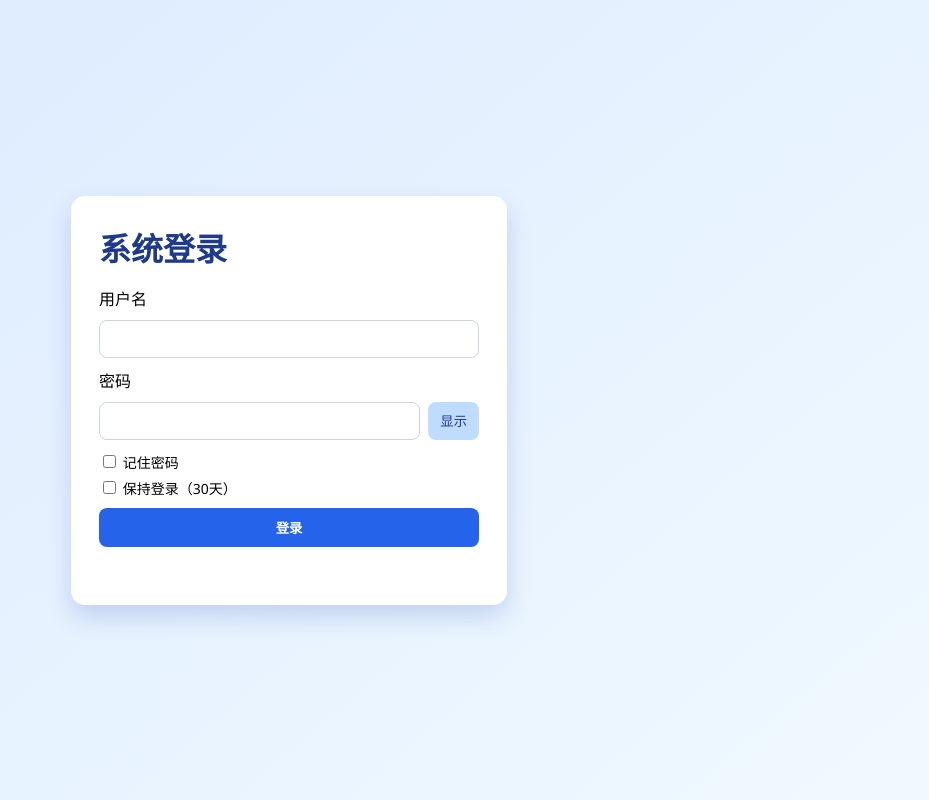
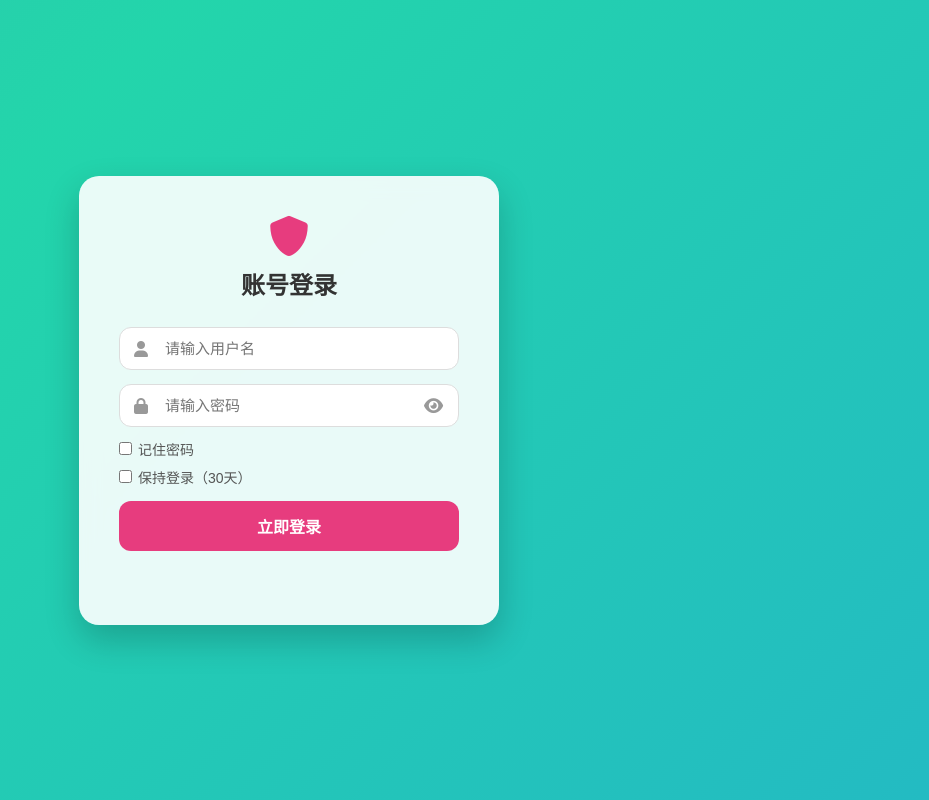
Before and after one commit to delta-space-eth/login_page, a Flask app: page /login in a window 1280 px wide. Shown: the whole page, without its empty margins (351-1280 px from the left). Run offline with Flask 3, Linux system fonts and the light colour scheme.

Commit message:
Refine login UI style and preserve encrypted auth flow

```diff
--- a/static/frontend/login.css
+++ b/static/frontend/login.css
@@ -1,78 +1,152 @@
-:root {
-  font-family: "Segoe UI", "PingFang SC", sans-serif;
+* {
+  margin: 0;
+  padding: 0;
+  box-sizing: border-box;
+  font-family: "PingFang SC", "Microsoft YaHei", sans-serif;
 }
 
 body {
-  margin: 0;
   min-height: 100vh;
-  display: grid;
-  place-items: center;
-  background: linear-gradient(140deg, #dbeafe, #f0f9ff);
+  display: flex;
+  justify-content: center;
+  align-items: center;
+  background: linear-gradient(-45deg, #23a6d5, #23d5ab, #4ca1af, #c4e0e5);
+  background-size: 400% 400%;
+  animation: gradient 15s ease infinite;
 }
 
-.login-container {
-  width: min(92vw, 380px);
-  background: #fff;
-  padding: 28px;
-  border-radius: 14px;
-  box-shadow: 0 12px 24px rgb(30 64 175 / 18%);
+@keyframes gradient {
+  0% {
+    background-position: 0% 50%;
+  }
+  50% {
+    background-position: 100% 50%;
+  }
+  100% {
+    background-position: 0% 50%;
+  }
 }
 
-h1 {
-  margin-top: 0;
-  margin-bottom: 16px;
-  color: #1e3a8a;
+.login-card {
+  width: min(92vw, 420px);
+  background: rgb(255 255 255 / 90%);
+  backdrop-filter: blur(10px);
+  padding: 40px;
+  border-radius: 20px;
+  box-shadow: 0 15px 35px rgb(0 0 0 / 20%);
 }
 
-form {
-  display: grid;
-  gap: 10px;
+.header {
+  text-align: center;
+  margin-bottom: 26px;
 }
 
-input[type="text"],
-input[type="password"] {
+.header i {
+  font-size: 40px;
+  color: #e73c7e;
+  margin-bottom: 10px;
+}
+
+.header h1 {
+  color: #333;
+  font-size: 24px;
+}
+
+#login-form {
+  display: grid;
+  gap: 14px;
+}
+
+.input-group {
+  position: relative;
+}
+
+.left-icon {
+  position: absolute;
+  left: 15px;
+  top: 14px;
+  color: #999;
+}
+
+.input-group input {
   width: 100%;
-  box-sizing: border-box;
-  border: 1px solid #cbd5e1;
-  border-radius: 8px;
-  padding: 10px;
+  padding: 12px 45px;
+  border: 1px solid #ddd;
+  border-radius: 12px;
+  outline: none;
+  font-size: 15px;
+  transition: all 0.3s;
+}
+
+.input-group input:focus {
+  border-color: #23a6d5;
+  box-shadow: 0 0 8px rgb(35 166 213 / 20%);
+}
+
+.toggle-password {
+  position: absolute;
+  right: 12px;
+  top: 9px;
+  border: none;
+  background: transparent;
+  color: #999;
+  cursor: pointer;
+  font-size: 17px;
+  padding: 4px;
+}
+
+.toggle-password:hover {
+  color: #e73c7e;
+}
+
+.options-panel {
+  display: grid;
+  gap: 8px;
+  color: #555;
+  font-size: 14px;
+  margin-top: -2px;
+}
+
+.options-panel label {
+  display: flex;
+  align-items: center;
+  gap: 6px;
+  cursor: pointer;
+}
+
+#loginBtn {
+  width: 100%;
+  padding: 13px;
+  background: #e73c7e;
+  color: white;
+  border: none;
+  border-radius: 12px;
+  font-size: 16px;
+  font-weight: bold;
+  cursor: pointer;
+  transition: 0.3s;
+}
+
+#loginBtn:hover:enabled {
+  background: #d6336c;
+  transform: translateY(-1px);
+}
+
+#loginBtn:disabled {
+  opacity: 0.75;
+  cursor: not-allowed;
+}
+
+#message {
+  text-align: center;
+  min-height: 20px;
   font-size: 14px;
 }
 
-.password-row {
-  display: grid;
-  grid-template-columns: 1fr auto;
-  gap: 8px;
+#message.error {
+  color: #ff4d4d;
 }
 
-#toggle-password {
-  border: none;
-  border-radius: 8px;
-  background: #bfdbfe;
-  color: #1e3a8a;
-  cursor: pointer;
-  padding-inline: 12px;
+#message.success {
+  color: #2ecc71;
 }
-
-.options {
-  display: grid;
-  gap: 6px;
-  margin-top: 2px;
-  font-size: 14px;
-}
-
-.submit {
-  border: none;
-  border-radius: 8px;
-  padding: 10px;
-  background: #2563eb;
-  color: #fff;
-  font-weight: 600;
-  cursor: pointer;
-}
-
-#message {
-  min-height: 20px;
-  margin: 0;
-  color: #b91c1c;
-}
--- a/static/frontend/login.html
+++ b/static/frontend/login.html
@@ -3,28 +3,64 @@
   <head>
     <meta charset="UTF-8" />
     <meta name="viewport" content="width=device-width, initial-scale=1.0" />
-    <title>登录页面</title>
+    <title>系统登录 - 身份验证</title>
+    <link
+      rel="stylesheet"
+      href="https://cdnjs.cloudflare.com/ajax/libs/font-awesome/6.0.0/css/all.min.css"
+    />
     <link rel="stylesheet" href="/static/frontend/login.css" />
   </head>
   <body>
-    <main class="login-container">
-      <h1>系统登录</h1>
-      <form id="login-form" autocomplete="off">
-        <label for="username">用户名</label>
-        <input id="username" name="username" type="text" required />
+    <main class="login-card" aria-label="登录卡片">
+      <header class="header">
+        <i class="fas fa-shield-alt" aria-hidden="true"></i>
+        <h1>账号登录</h1>
+      </header>
 
-        <label for="password">密码</label>
-        <div class="password-row">
-          <input id="password" name="password" type="password" required />
-          <button type="button" id="toggle-password">显示</button>
+      <form id="login-form" novalidate>
+        <div class="input-group">
+          <i class="fas fa-user left-icon" aria-hidden="true"></i>
+          <input
+            type="text"
+            id="username"
+            placeholder="请输入用户名"
+            autocomplete="username"
+            spellcheck="false"
+            required
+          />
         </div>
 
-        <div class="options">
-          <label><input id="remember-password" type="checkbox" /> 记住密码</label>
-          <label><input id="keep-logged-in" type="checkbox" /> 保持登录（30天）</label>
+        <div class="input-group">
+          <i class="fas fa-lock left-icon" aria-hidden="true"></i>
+          <input
+            type="password"
+            id="password"
+            placeholder="请输入密码"
+            autocomplete="current-password"
+            required
+          />
+          <button
+            type="button"
+            class="toggle-password"
+            id="togglePassword"
+            aria-label="显示或隐藏密码"
+          >
+            <i class="fas fa-eye" id="eyeIcon" aria-hidden="true"></i>
+          </button>
         </div>
 
-        <button class="submit" type="submit">登录</button>
+        <div class="options-panel">
+          <label>
+            <input type="checkbox" id="rememberPassword" />
+            记住密码
+          </label>
+          <label>
+            <input type="checkbox" id="keepLoggedIn" />
+            保持登录（30天）
+          </label>
+        </div>
+
+        <button id="loginBtn" type="submit">立即登录</button>
         <p id="message" aria-live="polite"></p>
       </form>
     </main>
--- a/static/frontend/login.js
+++ b/static/frontend/login.js
@@ -1,13 +1,27 @@
 const form = document.getElementById("login-form");
+const loginBtn = document.getElementById("loginBtn");
 const message = document.getElementById("message");
-const togglePassword = document.getElementById("toggle-password");
+const usernameInput = document.getElementById("username");
 const passwordInput = document.getElementById("password");
-const usernameInput = document.getElementById("username");
-const rememberPassword = document.getElementById("remember-password");
-const keepLoggedIn = document.getElementById("keep-logged-in");
+const rememberPasswordInput = document.getElementById("rememberPassword");
+const keepLoggedInInput = document.getElementById("keepLoggedIn");
+const togglePasswordBtn = document.getElementById("togglePassword");
+const eyeIcon = document.getElementById("eyeIcon");
+
+function showMessage(text, type) {
+  message.className = type;
+  message.textContent = text;
+}
+
+function setLoading(loading) {
+  loginBtn.disabled = loading;
+  loginBtn.textContent = loading ? "正在安全验证..." : "立即登录";
+}
 
 function toHex(buffer) {
-  return [...new Uint8Array(buffer)].map((b) => b.toString(16).padStart(2, "0")).join("");
+  return [...new Uint8Array(buffer)]
+    .map((b) => b.toString(16).padStart(2, "0"))
+    .join("");
 }
 
 async function sha256(text) {
@@ -16,27 +30,32 @@ async function sha256(text) {
   return toHex(digest);
 }
 
-function restoreRemembered() {
-  const remembered = localStorage.getItem("remembered_login");
-  if (!remembered) return;
-  const parsed = JSON.parse(remembered);
+function restoreRememberedLogin() {
+  const raw = localStorage.getItem("remembered_login");
+  if (!raw) return;
+
+  try {
+    const parsed = JSON.parse(raw);
     usernameInput.value = parsed.username || "";
-  passwordInput.value = "";
     passwordInput.dataset.rememberedHash = parsed.passwordHash || "";
-  rememberPassword.checked = true;
+    rememberPasswordInput.checked = true;
+  } catch {
+    localStorage.removeItem("remembered_login");
+  }
 }
 
-restoreRemembered();
+restoreRememberedLogin();
 
-togglePassword.addEventListener("click", () => {
-  const isHidden = passwordInput.type === "password";
-  passwordInput.type = isHidden ? "text" : "password";
-  togglePassword.textContent = isHidden ? "隐藏" : "显示";
+togglePasswordBtn.addEventListener("click", () => {
+  const isPassword = passwordInput.type === "password";
+  passwordInput.type = isPassword ? "text" : "password";
+  eyeIcon.classList.toggle("fa-eye", !isPassword);
+  eyeIcon.classList.toggle("fa-eye-slash", isPassword);
 });
 
 form.addEventListener("submit", async (event) => {
   event.preventDefault();
-  message.textContent = "";
+  showMessage("", "");
 
   const username = usernameInput.value.trim();
   const plainPassword = passwordInput.value;
@@ -49,27 +68,29 @@ form.addEventListener("submit", async (event) => {
   }
 
   if (!username || !passwordHash) {
-    message.textContent = "请输入用户名和密码。";
+    showMessage("请输入账号和密码", "error");
     return;
   }
 
+  setLoading(true);
+  try {
     const response = await fetch("/api/login", {
       method: "POST",
       headers: { "Content-Type": "application/json" },
       body: JSON.stringify({
         username,
         password_hash: passwordHash,
-      keep_logged_in: keepLoggedIn.checked,
+        keep_logged_in: keepLoggedInInput.checked,
       }),
     });
 
-  const data = await response.json();
-  if (!response.ok || !data.ok) {
-    message.textContent = data.message || "登录失败。";
+    const result = await response.json();
+    if (!response.ok || !result.ok) {
+      showMessage(result.message || "登录失败", "error");
       return;
     }
 
-  if (rememberPassword.checked) {
+    if (rememberPasswordInput.checked) {
       localStorage.setItem(
         "remembered_login",
         JSON.stringify({ username, passwordHash })
@@ -78,5 +99,13 @@ form.addEventListener("submit", async (event) => {
       localStorage.removeItem("remembered_login");
     }
 
-  window.location.href = data.redirect;
+    showMessage("登录成功，正在进入系统...", "success");
+    setTimeout(() => {
+      window.location.href = result.redirect;
+    }, 500);
+  } catch {
+    showMessage("网络异常，请稍后再试", "error");
+  } finally {
+    setLoading(false);
+  }
 });
```
Lines whose indentation alone changed are shown as unchanged.
